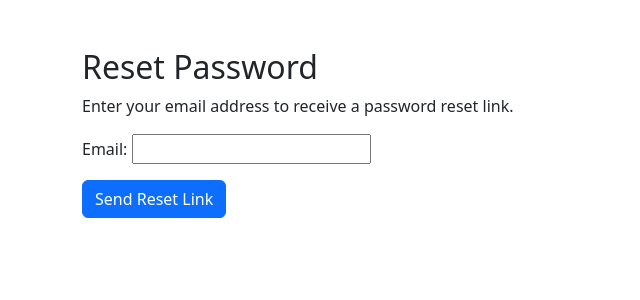
After one commit to pareshkharche/expense_tracker_django, a Django app: page /password-reset/ in a window 1280 px wide. The commit adds this page. Shown: the top 300 px of the page, without its empty margins (0-640 px from the left). Run offline with Django 5.2, Linux system fonts and the light colour scheme.

Commit message:
Added forgot password functionality

```diff
--- /dev/null
+++ b/tracker/templates/password_reset.html
@@ -0,0 +1,18 @@
+<!doctype html>
+<html lang="en">
+<head>
+    <title>Reset Password</title>
+    <link rel="stylesheet" href="https://getbootstrap.com/docs/5.3/dist/css/bootstrap.min.css">
+</head>
+<body>
+    <div class="container mt-5">
+        <h2>Reset Password</h2>
+        <p>Enter your email address to receive a password reset link.</p>
+        <form method="post">
+            {% csrf_token %}
+            {{ form.as_p }}
+            <button type="submit" class="btn btn-primary">Send Reset Link</button>
+        </form>
+    </div>
+</body>
+</html>
--- a/tracker/urls.py
+++ b/tracker/urls.py
@@ -1,11 +1,26 @@
 
 from django.urls import path
 from tracker.views import index, deleteTransaction, registration, login_page, logout_page
+from django.contrib.auth import views as auth_views
 
 urlpatterns = [
     path('', index, name="index"),
     path('registration/', registration , name="registration"),
     path('login/', login_page , name="login_page"),
     path('logout/', logout_page , name="logout_page"),
-    path('delete-tranaction/<uuid>', deleteTransaction, name="deleteTransaction")
+    path('delete-tranaction/<uuid>', deleteTransaction, name="deleteTransaction"),
+
+
+     # Other URL patterns
+    path('password-reset/', auth_views.PasswordResetView.as_view(
+    template_name='password_reset.html'), name='password_reset'),
+path('password-reset/done/', auth_views.PasswordResetDoneView.as_view(
+    template_name='password_reset_done.html'), name='password_reset_done'),
+path('reset/<uidb64>/<token>/', auth_views.PasswordResetConfirmView.as_view(
+    template_name='password_reset_confirm.html'), name='password_reset_confirm'),
+path('reset/done/', auth_views.PasswordResetCompleteView.as_view(
+    template_name='password_reset_complete.html'), name='password_reset_complete'),
+
+
+
 ]
```
Also changed, not shown: expense/settings.py (+10 -0 lines), tracker/templates/login.html (+5 -2 lines), tracker/templates/password_reset_complete.html (added, +13 -0 lines), tracker/templates/password_reset_confirm.html (added, +17 -0 lines), tracker/templates/password_reset_done.html (added, +13 -0 lines), db.sqlite3.
